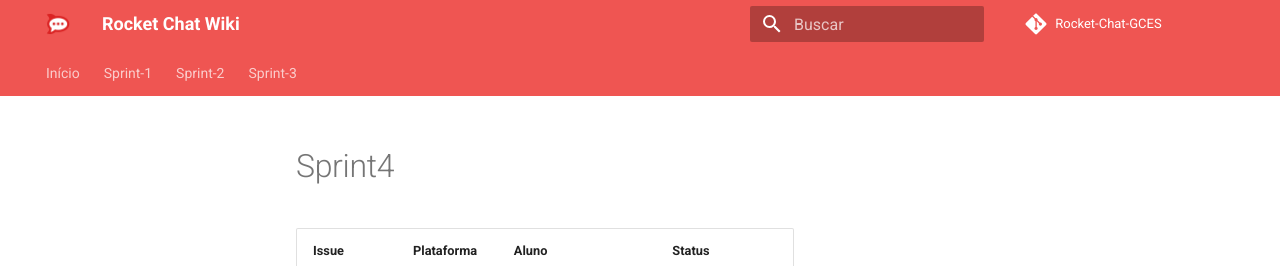
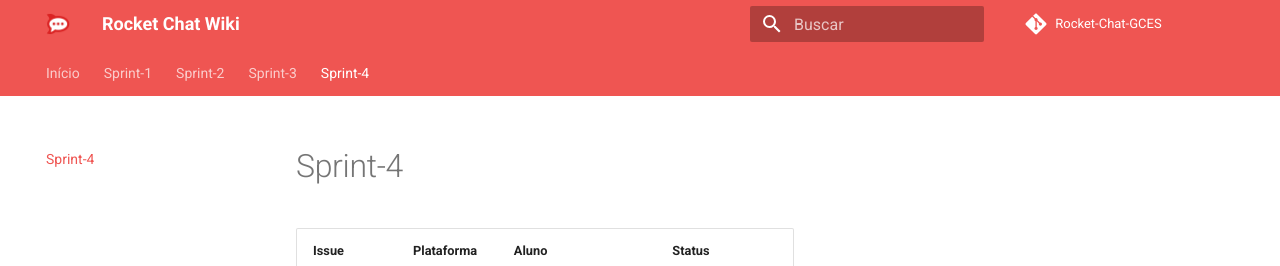
Before and after one commit to Rocket-Chat-GCES/Rocket.Chat.Wiki, an MkDocs documentation site: the page built from docs/sprint4.md, in a window 1280 px wide. Shown: the top 266 px of the page. Built offline with MkDocs 1.6.1 and Material for MkDocs 9.7.7, drawn with Linux system fonts in a browser that asks for light colours; comment, search, counter and statistics services are not loaded; some of the changed lines change nothing that is shown.

Commit message:
add sprint 4 navbar
Signed-off-by: Guilherme Deusdará <guilherme.banci@somosdx.co>

```diff
--- a/mkdocs.yml
+++ b/mkdocs.yml
@@ -32,6 +32,7 @@
   - Sprint-1: "sprint1.md"
   - Sprint-2: "sprint2.md"
   - Sprint-3: "sprint3.md"
+  - Sprint-4: "sprint4.md"
 
 # Style
 # extra_css:
```
